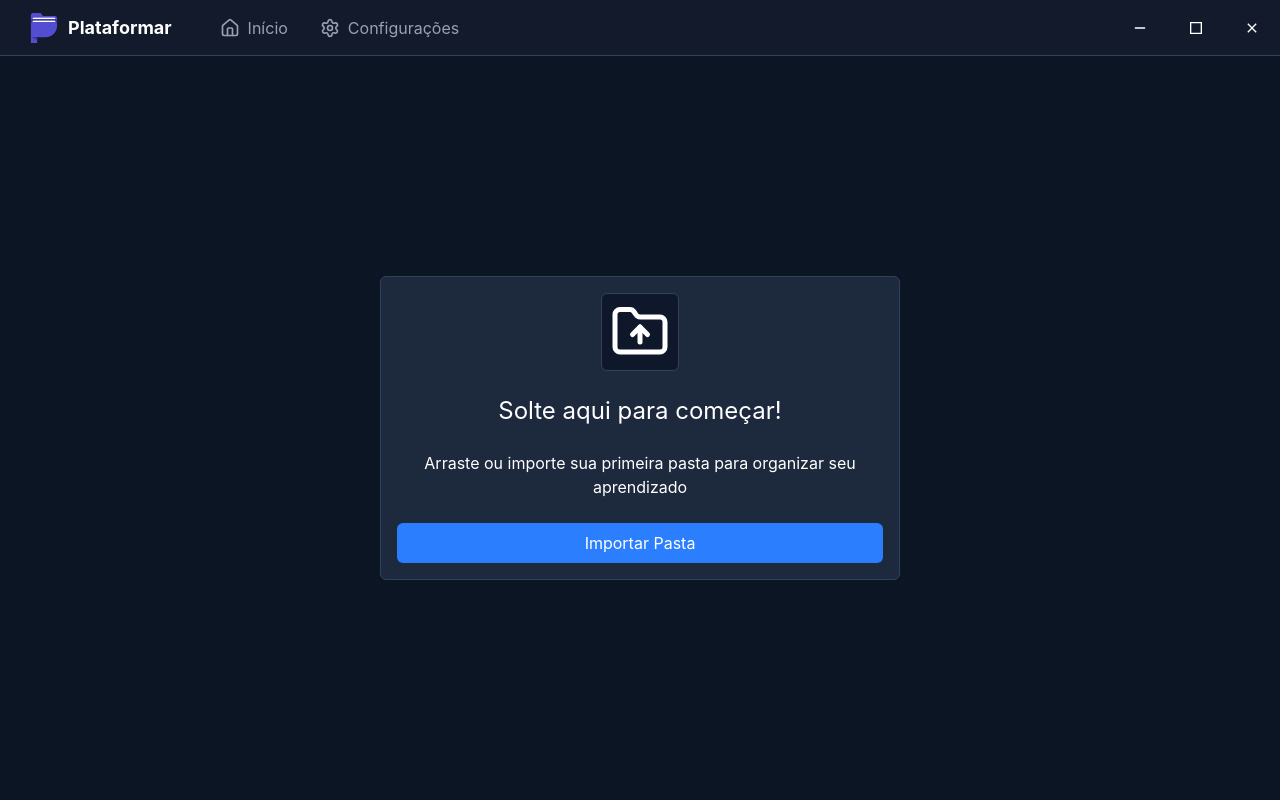
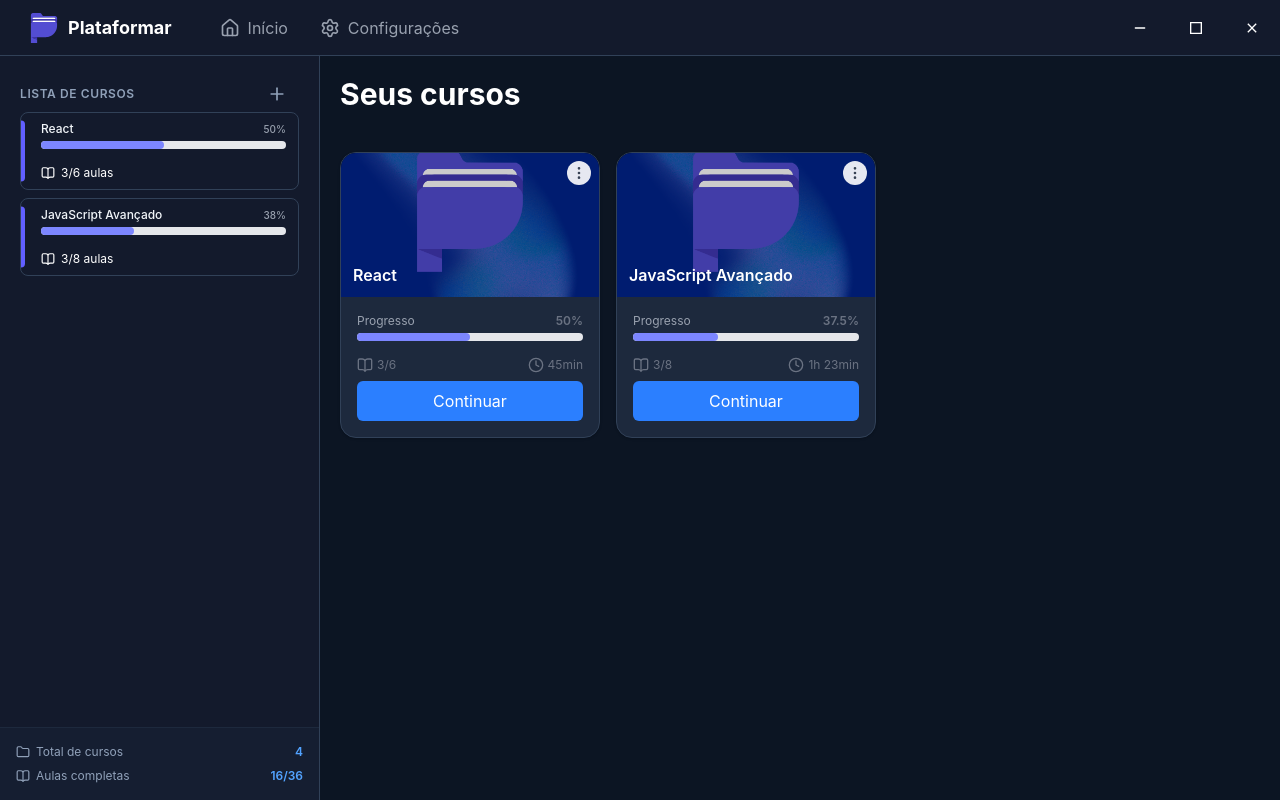
Before and after one commit to lucasvictorm/plataformar, a React (Vite) app: page /home in a window 1280 px wide. Built offline with nearby package versions, Linux system fonts and the light colour scheme.

Commit message:
define rotas iniciais

```diff
--- a/package.json
+++ b/package.json
@@ -15,6 +15,7 @@
     "react": "^19.2.4",
     "react-dom": "^19.2.4",
     "react-icons": "^5.6.0",
+    "react-router-dom": "^7.13.2",
     "tailwindcss": "^4.2.2"
   },
   "devDependencies": {
--- a/src/App.tsx
+++ b/src/App.tsx
@@ -1,26 +1,26 @@
 import ContainerScreen from "./layout/ContainerScreen";
 import Header from "./components/Header";
-import CardUpFolder from "./components/CardUpFolder";
 
 import HomeScreen from "./layout/HomeScreen";
 
 import { courses } from "./data/mockCourses";
 import { useState } from "react";
 import MainFullContent from "./layout/MainFullContent";
+import { BrowserRouter, Route, Routes } from "react-router-dom";
+import StartScreen from "./layout/StartScreen";
+import RootLayout from "./layout/RootLayout";
 
 function App() {
-  const [screen, setScreen] = useState<"start" | "home">("start");
-
   return (
     <ContainerScreen>
-      <Header setScreen={() => setScreen("start")} />
-      {screen === "start" && (
-        <MainFullContent>
-          <CardUpFolder setScreen={() => setScreen("home")} />
-        </MainFullContent>
-      )}
-
-      {screen === "home" && <HomeScreen courses={courses} />}
+      <BrowserRouter>
+        <Routes>
+          <Route element={<RootLayout />}>
+            <Route path="/" element={<StartScreen />} />
+            <Route path="home" element={<HomeScreen courses={courses} />} />
+          </Route>
+        </Routes>
+      </BrowserRouter>
     </ContainerScreen>
   );
 }
--- a/src/components/CardUpFolder/index.tsx
+++ b/src/components/CardUpFolder/index.tsx
@@ -1,12 +1,10 @@
+import { useNavigate } from "react-router-dom";
 import Button from "../Button";
 import CardBackground from "../CardBackground";
 import { LuFolderUp } from "react-icons/lu";
 
-type Props = {
-  setScreen: () => void;
-};
-
-function CardUpFolder({ setScreen }: Props) {
+function CardUpFolder() {
+  const navigate = useNavigate();
   return (
     <CardBackground className="w-130 p-4 rounded-md ">
       <div className="flex flex-col text-white items-center gap-6">
@@ -17,7 +15,7 @@ function CardUpFolder({ setScreen }: Props) {
         <p className="text-center">
           Arraste ou importe sua primeira pasta para organizar seu aprendizado
         </p>
-        <Button title="Importar Pasta" onClick={setScreen} />
+        <Button title="Importar Pasta" onClick={() => navigate("/home")} />
       </div>
     </CardBackground>
   );
--- a/src/components/Header/index.tsx
+++ b/src/components/Header/index.tsx
@@ -6,12 +6,11 @@ import MainButton from "../MainButton";
 
 import PlataformarLogo from "../../assets/plataformar.svg";
 import { House, Settings } from "lucide-react";
+import { useNavigate } from "react-router-dom";
 
-type Props = {
-  setScreen: () => void;
-};
+function Header() {
+  const navigate = useNavigate();
 
-function Header({ setScreen }: Props) {
   return (
     <div className="bg-background-main border-b border-b-slate-700 flex justify-between relative h-14">
       <div className="flex gap-3">
@@ -28,7 +27,7 @@ function Header({ setScreen }: Props) {
           </div>
         </div>
         <div className="text-gray-400 flex gap-2 items-center pl-6">
-          <MainButton onClick={setScreen}>
+          <MainButton onClick={() => navigate("/")}>
             <House size={20} />
             <p className="text-base">Início</p>
           </MainButton>
--- a/src/layout/HomeScreen/index.tsx
+++ b/src/layout/HomeScreen/index.tsx
@@ -6,6 +6,7 @@ import CardsGrid from "../CardsGrid";
 import CoursePill from "../../components/CoursePill";
 import MainButton from "../../components/MainButton";
 import { BookOpen, Folder, Plus } from "lucide-react";
+import { useNavigate } from "react-router-dom";
 
 type Props = {
   courses: Course[];
@@ -47,6 +48,8 @@ function getTotalLessons(course: Course): number {
 }
 
 function HomeScreen({ courses }: Props) {
+  const navigate = useNavigate();
+
   return (
     <div className="flex flex-1 w-full">
       <Sidebar>
--- /dev/null
+++ b/src/layout/RootLayout/index.tsx
@@ -0,0 +1,15 @@
+import { Outlet } from "react-router-dom";
+import Header from "../../components/Header";
+import ContainerScreen from "../ContainerScreen";
+
+function RootLayout() {
+  return (
+    <ContainerScreen>
+      <Header />
+
+      <Outlet />
+    </ContainerScreen>
+  );
+}
+
+export default RootLayout;
--- /dev/null
+++ b/src/layout/StartScreen/index.tsx
@@ -0,0 +1,12 @@
+import CardUpFolder from "../../components/CardUpFolder";
+import MainFullContent from "../MainFullContent";
+
+function StartScreen() {
+  return (
+    <MainFullContent>
+      <CardUpFolder />
+    </MainFullContent>
+  );
+}
+
+export default StartScreen;
```
Also changed, not shown: 1 other file (tests, documents, lock files or other folders).
